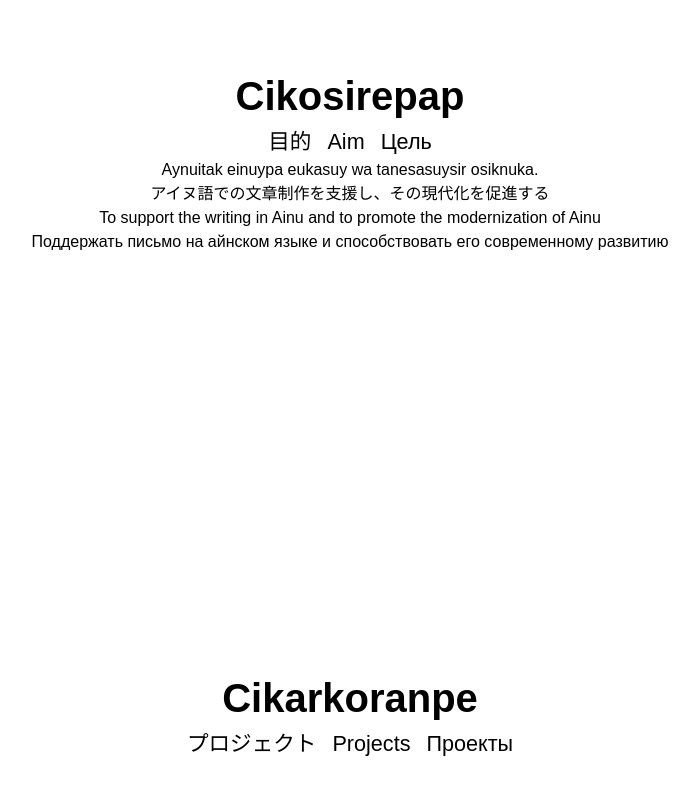
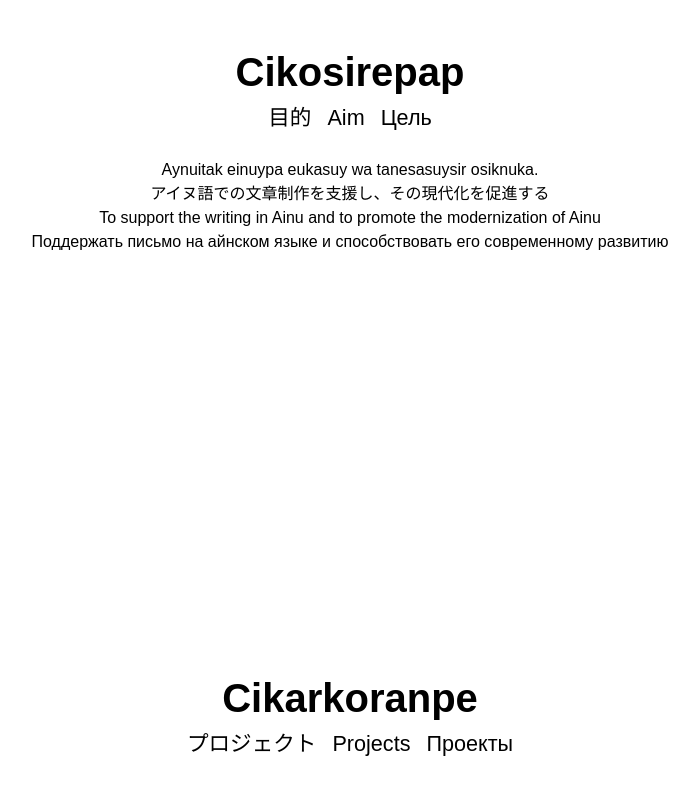
Before and after one commit to mkpoli/ainu, a SvelteKit app: page / in a window 1280 px wide. Shown: the part 1040-1840 px from the top of the page, without its empty margins (290-989 px from the left). Built offline with nearby package versions, Linux system fonts and the light colour scheme.

Commit message:
Adjust spacing between main contents and heading

```diff
--- a/src/routes/+page.svelte
+++ b/src/routes/+page.svelte
@@ -66,16 +66,20 @@
 			<span lang="en">Aim</span>
 			<span lang="ru">Цель</span>
 		</div>
+		<main>
 			<p>
 				{$t('Aynuitak einuypa eukasuy wa tanesasuysir osiknuka.')}
 			</p>
 			<div class="translation">
 				<span lang="ja">アイヌ語での文章制作を支援し、その現代化を促進する</span>
-			<span lang="en">To support the writing in Ainu and to promote the modernization of Ainu</span>
+				<span lang="en"
+					>To support the writing in Ainu and to promote the modernization of Ainu</span
+				>
 				<span lang="ru"
 					>Поддержать письмо на айнском языке и способствовать его современному развитию</span
 				>
 			</div>
+		</main>
 	</section>
 	<section id="projects">
 		<h2>{$t('Cikarkoranpe')}</h2>
@@ -85,7 +89,7 @@
 			<span lang="ru">Проекты</span>
 		</div>
 
-		<div class="cards">
+		<main class="cards">
 			{#snippet projectCard(
 				title: {
 					ain: string;
@@ -126,7 +130,7 @@
 				'https://incubator.wikimedia.org/wiki/Wp/ain/Main%20Page',
 				wikipediaScreenshot
 			)}
-		</div>
+		</main>
 	</section>
 	<section id="tools">
 		<h2>{$t('Aeywankep')}</h2>
@@ -135,7 +139,7 @@
 			<span lang="en">Tools</span>
 			<span lang="ru">Инструменты</span>
 		</div>
-		<div class="cards">
+		<main class="cards">
 			<div class="card">
 				<h3 class="flex flex-col items-center justify-center gap-2">
 					<IconParkOutlineWritingFluently class="w-8 h-8" />
@@ -147,7 +151,7 @@
 					<span lang="ru">Преобразование айнской письменности</span>
 				</div>
 			</div>
-		</div>
+		</main>
 	</section>
 	<section id="dicts">
 		<h2>{$t('Aynuitak-Eonnekunnep')}</h2>
@@ -156,6 +160,7 @@
 			<span lang="en">Ainu Dictionaries</span>
 			<span lang="ru">Айнские словари</span>
 		</div>
+		<main>
 			<DictionaryTable />
 			<p><i>{$t('Ainuitak-Nucaitak-Eonnekunnep tane isam. a=eramuan yakun i=pakasnu yan!')}</i></p>
 			<h3>
@@ -170,6 +175,7 @@
 					</a>
 				</li>
 			</ul>
+		</main>
 	</section>
 
 	<section id="books">
@@ -179,7 +185,7 @@
 			<span lang="en">Books</span>
 			<span lang="ru">Книги</span>
 		</div>
-		<div class="grid grid-cols-1 gap-4 lg:grid-cols-2">
+		<main class="grid grid-cols-1 gap-4 lg:grid-cols-2">
 			{#snippet card(
 				Icon: Component,
 				title: {
@@ -372,7 +378,7 @@
 					]
 				}
 			)}
-		</div>
+		</main>
 	</section>
 
 	<section id="resource">
@@ -382,6 +388,7 @@
 			<span lang="en">Resources</span>
 			<span lang="ru">Ресурсы</span>
 		</div>
+		<main>
 			<ul>
 				<li>
 					公益財団法人 アイヌ民族文化財団「<a
@@ -410,6 +417,7 @@
 					/>
 				</li>
 			</ul>
+		</main>
 	</section>
 </main>
 
@@ -444,6 +452,10 @@
 
 	.translation {
 		@apply flex-col;
+	}
+
+	section main {
+		@apply px-4 py-6;
 	}
 
 	h1 + div[role='doc-subtitle'] {
```
Lines whose indentation alone changed are shown as unchanged.
